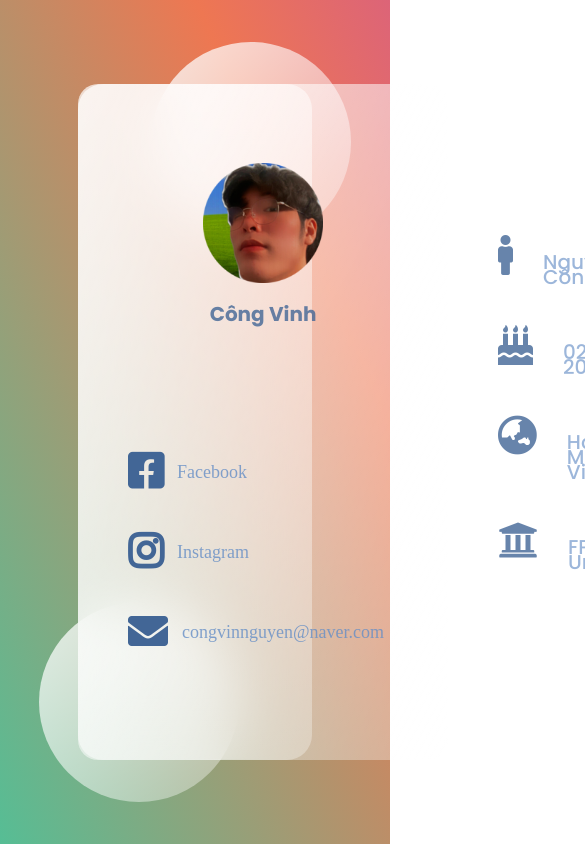
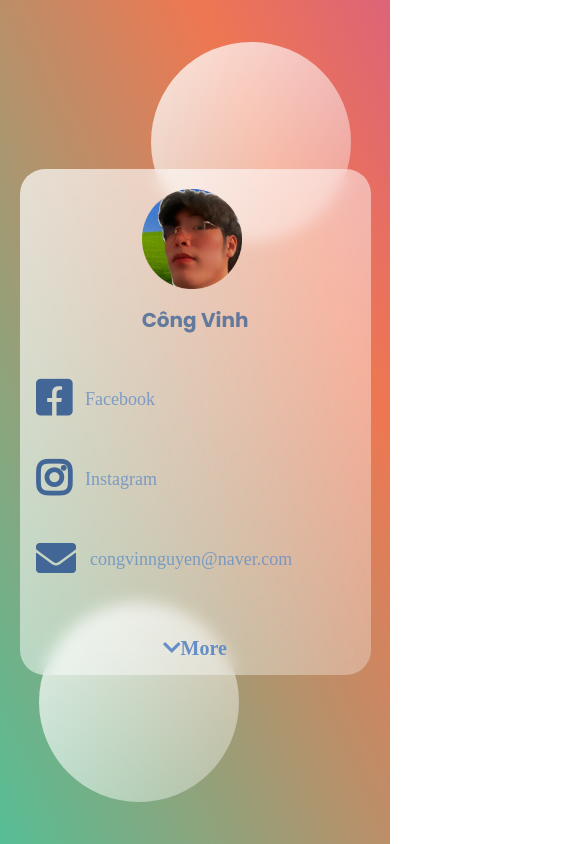
Before and after one commit to congvinhnguyenn/infocard, a plain HTML site: page index.html in a window 390 px wide. Shown: the top 844 px of the page, 585 px wide, since content can reach past the window. Drawn offline with nearby package versions, Linux system fonts and the light colour scheme.

Commit message:
add responsive

```diff
--- /dev/null
+++ b/assets/css/responsive.css
@@ -0,0 +1,35 @@
+/* Mobile */
+@media (max-width: 740px) {
+    .glass {
+        display: block;
+        width: 90%;
+        position: relative;
+        min-height: 60vh;
+    }
+
+    .dashboard {
+        background: none;
+        height: 40vh;
+    }
+
+    .avatar {
+        width: 10rem;
+        align-items: center;
+        justify-content: center;
+        margin-top: 2rem;
+    }
+
+    .info-title {
+        display: none;
+    }
+
+    .more-section {
+        color: #658ec6;
+        padding: 0rem 17.7rem;
+        font-size: 2rem;
+    }
+
+    .more-icon {
+        padding-top: 3rem;
+    }
+}
--- a/assets/css/style.css
+++ b/assets/css/style.css
@@ -37,7 +37,7 @@ main {
     );
     border-radius: 2.5rem;
     z-index: 2;
-    backdrop-filter: blur(2.5rem);
+    backdrop-filter: blur(0.8rem);
     display: flex;
 }
 
--- a/index.html
+++ b/index.html
@@ -9,8 +9,9 @@
     <link rel="preconnect" href="https://fonts.gstatic.com" crossorigin>
     <link href="https://fonts.googleapis.com/css2?family=Poppins:wght@400;500;700&display=swap" rel="stylesheet">
     <link rel="stylesheet" href="https://use.fontawesome.com/releases/v5.15.4/css/all.css" integrity="sha384-DyZ88mC6Up2uqS4h/KRgHuoeGwBcD4Ng9SiP4dIRy0EXTlnuz47vAwmeGwVChigm" crossorigin="anonymous">
-    <title>Info</title>
+    <title>Document</title>
     <link rel="stylesheet" href="./assets/css/style.css">
+    <link rel="stylesheet" href="./assets/css/responsive.css">
 </head>
 
 <body>
@@ -31,6 +32,9 @@
                     <div class="link">
                         <i class="icon far fa-envelope"><a href="mailto:congvinnguyen@naver.com" class="mail-contact">congvinnguyen@naver.com</a></i>
                     </div>
+                    <span class="more-section">
+                        <i class="more-icon fas fa-chevron-down">More</i>
+                    </span>
                 </div>
             </div>
             <div class="info">
```
